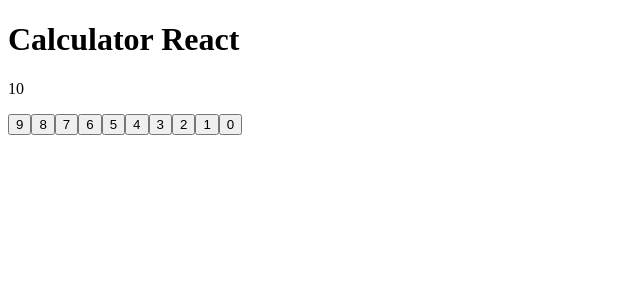
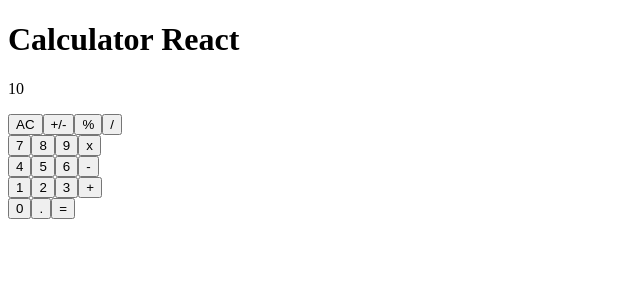
Before and after one commit to praz99/react_calculator, a React (Create React App) app: page / in a window 1280 px wide. Shown: the top 300 px of the page, without its empty margins (0-640 px from the left). Built offline with nearby package versions, Linux system fonts and the light colour scheme.

Commit message:
add button groups

```diff
--- a/src/components/ButtonPanel.js
+++ b/src/components/ButtonPanel.js
@@ -2,16 +2,39 @@
 
 const ButtonPanel = () => (
   <>
-    <Button button="9" />
-    <Button button="8" />
-    <Button button="7" />
-    <Button button="6" />
-    <Button button="5" />
-    <Button button="4" />
-    <Button button="3" />
-    <Button button="2" />
-    <Button button="1" />
-    <Button button="0" />
+    <div>
+      <Button button="AC" />
+      <Button button="+/-" />
+      <Button button="%" />
+      <Button button="/" />
+    </div>
+
+    <div>
+      <Button button="7" />
+      <Button button="8" />
+      <Button button="9" />
+      <Button button="x" />
+    </div>
+
+    <div>
+      <Button button="4" />
+      <Button button="5" />
+      <Button button="6" />
+      <Button button="-" />
+    </div>
+
+    <div>
+      <Button button="1" />
+      <Button button="2" />
+      <Button button="3" />
+      <Button button="+" />
+    </div>
+
+    <div>
+      <Button button="0" />
+      <Button button="." />
+      <Button button="=" />
+    </div>
   </>
 );
 
```
Also changed, not shown: 1 other file (tests, documents, lock files or other folders).
